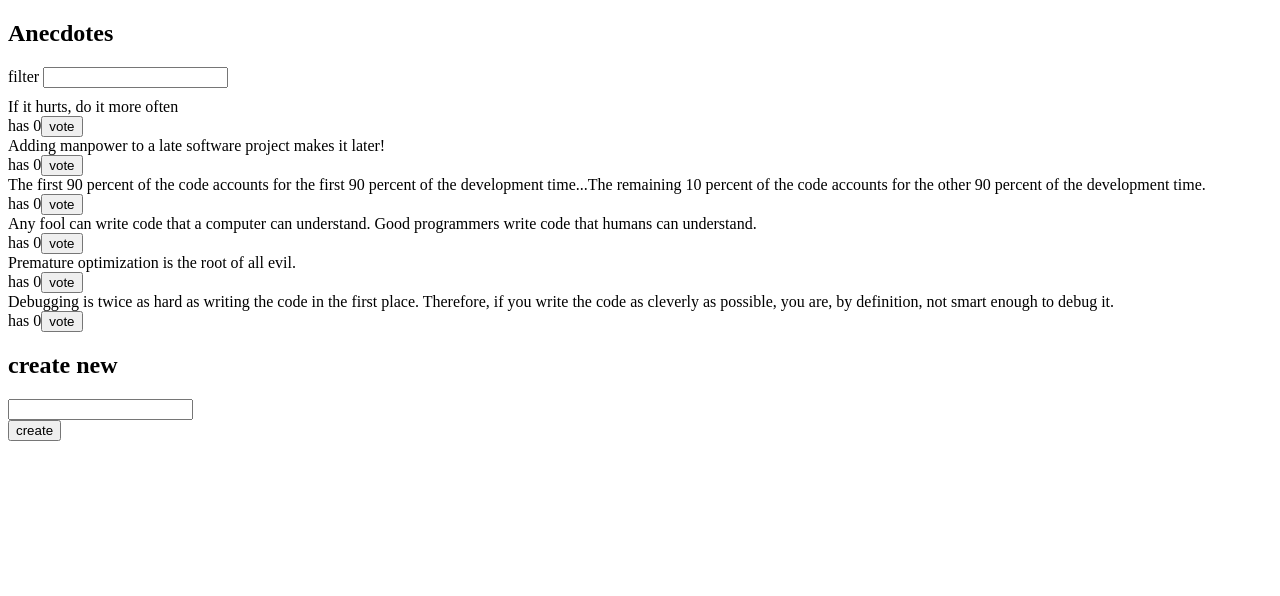
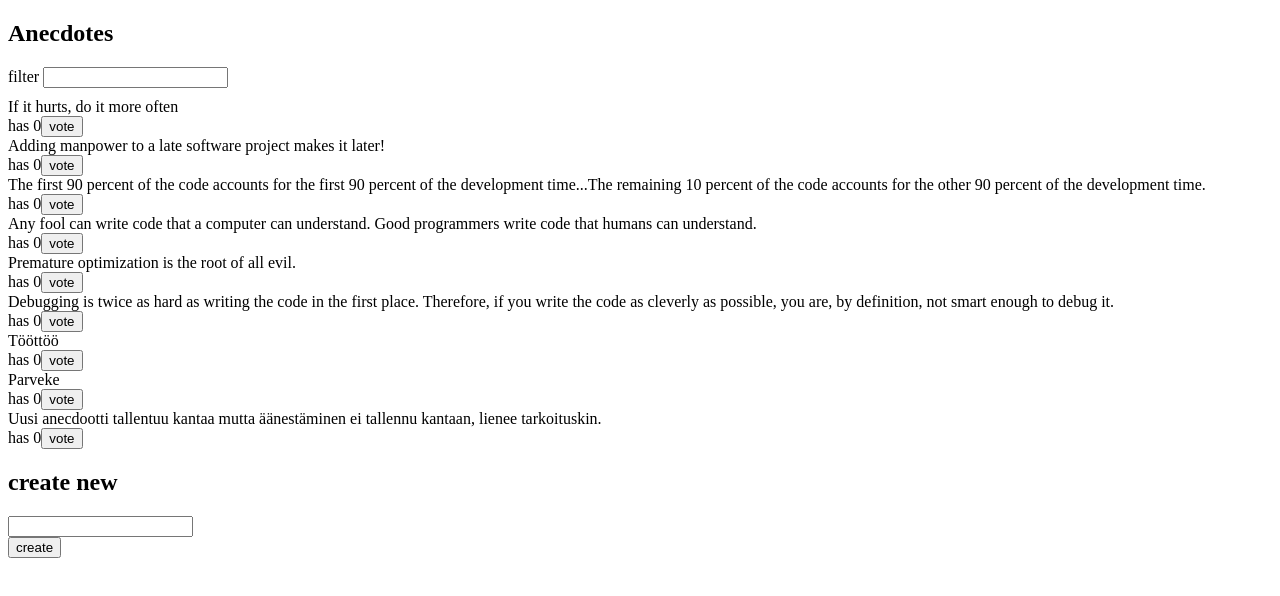
Before and after one commit to vami67/redux-anecdotes, a React (Create React App) app: page / in a window 1280 px wide. Shown: the top 596 px of the page. Built offline with nearby package versions, Linux system fonts and the light colour scheme; data requests are answered from the project's data file.

Commit message:
6.14 anekdootit ja backend, step2

```diff
--- a/db.json
+++ b/db.json
@@ -1,5 +1,5 @@
 {
-  "anecdotes":[
+  "anecdotes": [
     {
       "content": "If it hurts, do it more often",
       "id": "47145",
@@ -29,6 +29,21 @@
       "content": "Debugging is twice as hard as writing the code in the first place. Therefore, if you write the code as cleverly as possible, you are, by definition, not smart enough to debug it.",
       "id": "98312",
       "votes": 0
+    },
+    {
+      "content": "Tööttöö",
+      "votes": 0,
+      "id": "xgwjzLp"
+    },
+    {
+      "content": "Parveke",
+      "votes": 0,
+      "id": "yHQxJSz"
+    },
+    {
+      "content": "Uusi anecdootti tallentuu kantaa mutta äänestäminen ei tallennu kantaan, lienee tarkoituskin.",
+      "votes": 0,
+      "id": "Qhh82W9"
     }
   ]
 }
--- a/src/components/AnecdoteForm.js
+++ b/src/components/AnecdoteForm.js
@@ -2,16 +2,22 @@ import React from 'react'
 import { useDispatch } from 'react-redux'
 import { createAnecdote } from '../reducers/anecdoteReducer'
 import { setNotification } from '../reducers/notificationReducer'
+import anecdotesService from '../services/anecdotes'
 
 const AnecdoteForm = (props) => {
   const dispatch = useDispatch()
 
-  const addAnecdote = (event) => {
+  const addAnecdote = async (event) => {
     event.preventDefault()
     const content = event.target.anecdote.value
     event.target.anecdote.value = ''
-    dispatch(createAnecdote(content))
-    dispatch(setNotification("You added new anecdote '" + content + "'"))
+    const anecdoteObject = {
+      content: content,
+      votes: 0
+    }
+    const returnedAn = await anecdotesService.create(anecdoteObject)
+    dispatch(createAnecdote(returnedAn))
+    dispatch(setNotification("You added new anecdote '" + returnedAn.content + "'"))
   }
 
   return (
--- a/src/reducers/anecdoteReducer.js
+++ b/src/reducers/anecdoteReducer.js
@@ -64,9 +64,9 @@ export const voteAnecdote = (id) => {
   }
 }
 
-export const createAnecdote = (content) => {
+export const createAnecdote = (anecdote) => {
 
-  const anecdote = asObject(content)
+  //const anecdote = asObject(content)
   return {
     type: 'ADD',
     data: {
--- a/src/services/anecdotes.js
+++ b/src/services/anecdotes.js
@@ -7,4 +7,9 @@ const getAll = async () => {
   return response.data
 }
 
-export default { getAll }
+const create = async (anecdoteObject) => {
+  const response = await axios.post(baseUrl, anecdoteObject)
+  return response.data
+}
+
+export default { getAll, create }
```
